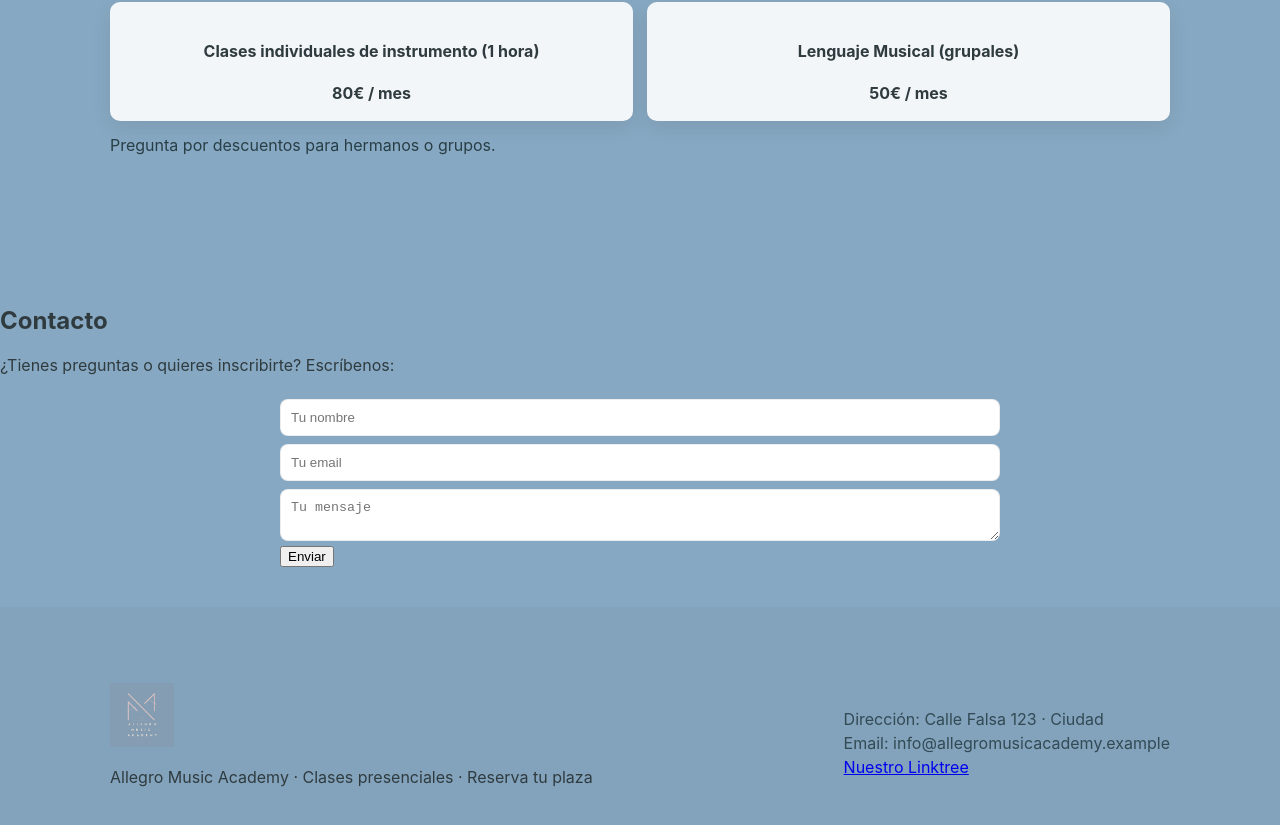
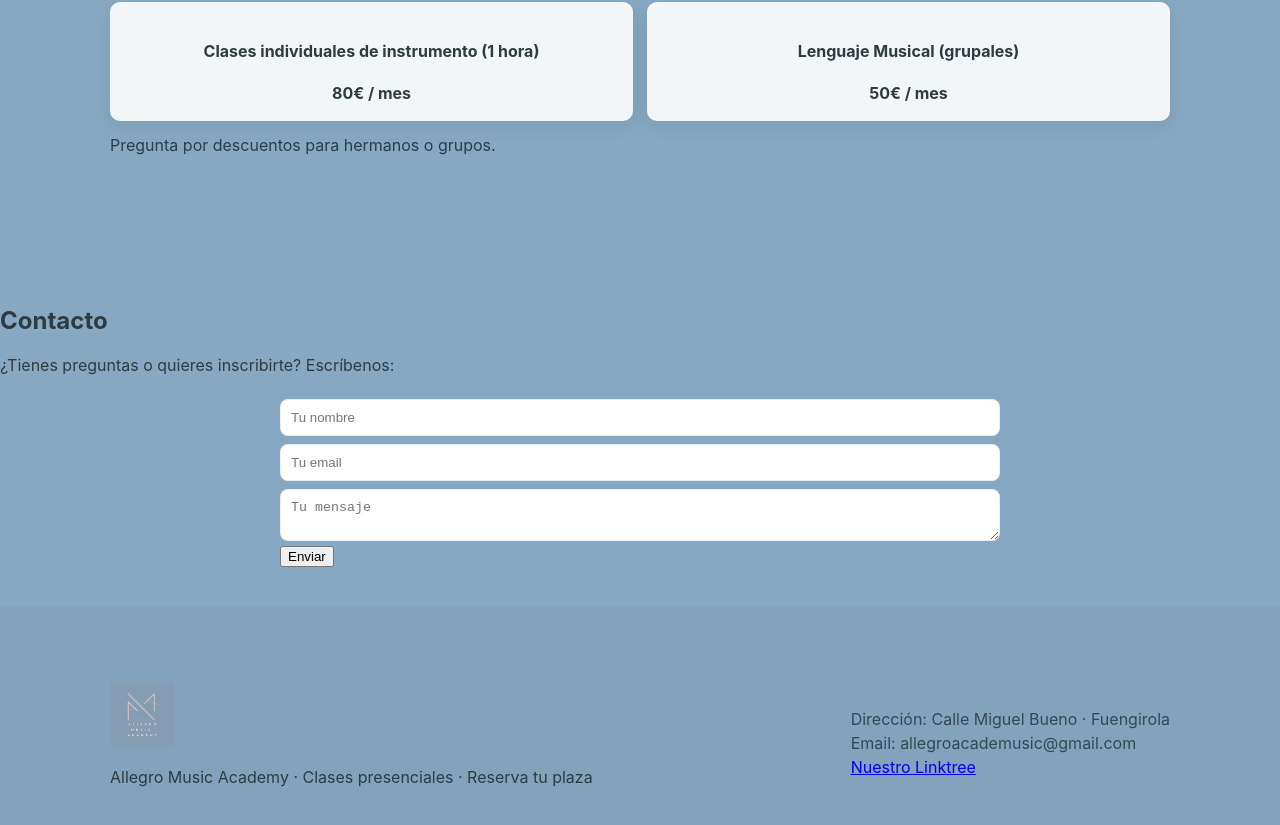
Before and after one commit to allegroacademusic/allegro-music-academy, a React (Vite) app: page / in a window 1280 px wide. Shown: the part 1771-2596 px from the top of the page. Built offline with nearby package versions, Linux system fonts and the light colour scheme.

Commit message:
Update Footer.jsx

```diff
--- a/src/components/Footer.jsx
+++ b/src/components/Footer.jsx
@@ -9,8 +9,8 @@ export default function Footer() {
           <p>Allegro Music Academy · Clases presenciales · Reserva tu plaza</p>
         </div>
         <div className="footer-right">
-          <p>Dirección: Calle Falsa 123 · Ciudad</p>
-          <p>Email: info@allegromusicacademy.example</p>
+          <p>Dirección: Calle Miguel Bueno · Fuengirola</p>
+          <p>Email: allegroacademusic@gmail.com</p>
           <p>
   <a href="https://linktr.ee/allegroacademusic" target="_blank">
     Nuestro Linktree
```
